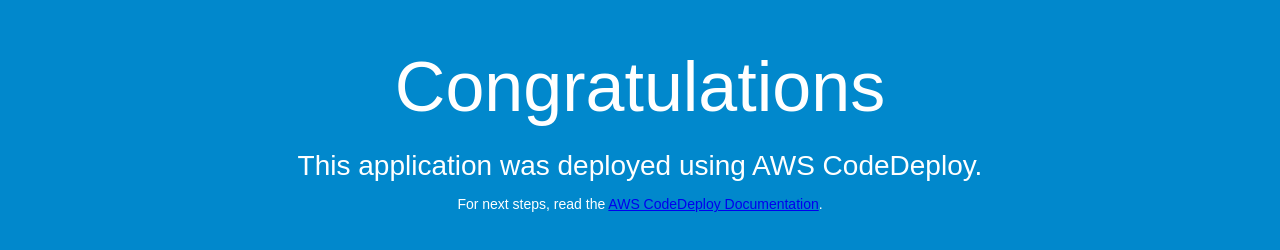
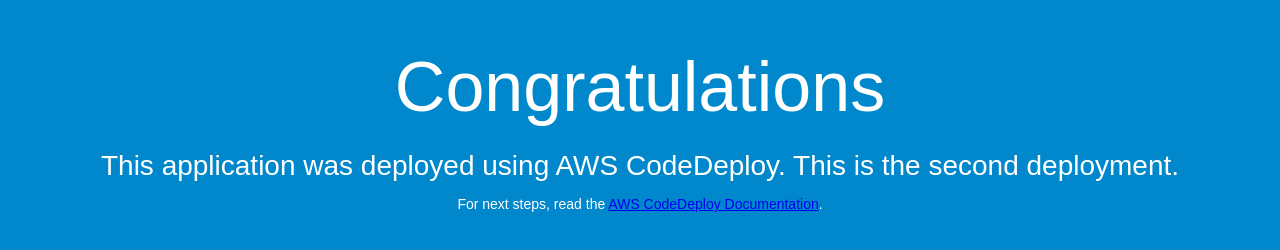
Before and after one commit to MuhammadHasham23/CodeDeployGithubDemo, a plain HTML site: page index.html in a window 1280 px wide. Drawn offline with Linux system fonts and the light colour scheme.

Commit message:
Update index.html

```diff
--- a/index.html
+++ b/index.html
@@ -27,7 +27,7 @@
 <body>
   <div align="center">
     <h1>Congratulations</h1>
-    <h2>This application was deployed using AWS CodeDeploy.</h2>
+    <h2>This application was deployed using AWS CodeDeploy. This is the second deployment.</h2>
     <p>For next steps, read the <a href="http://aws.amazon.com/documentation/codedeploy">AWS CodeDeploy Documentation</a>.</p>
   </div>
 </body>
```
